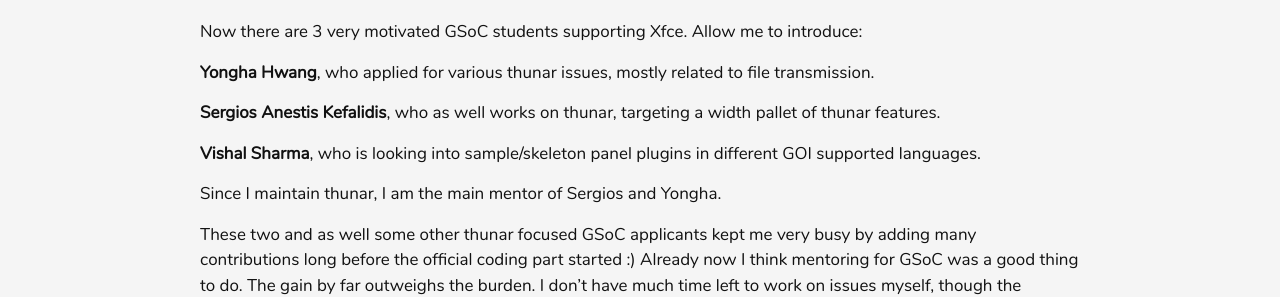
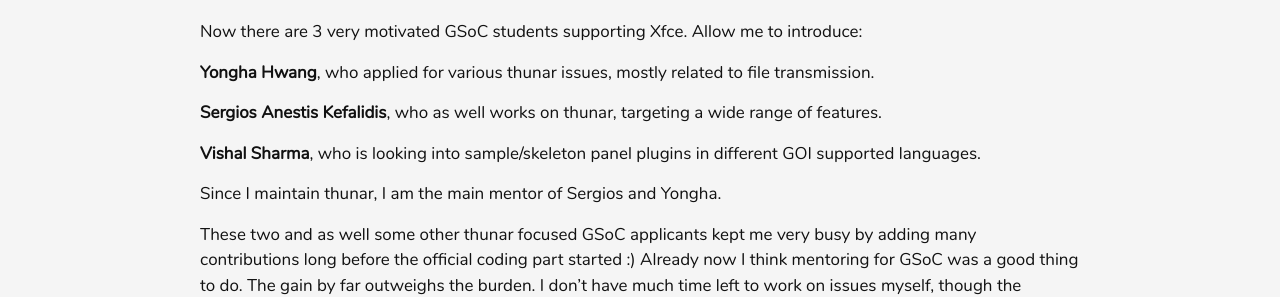
Before and after one commit to alexxcons/alexxcons.github.io, a Jekyll site: the page built from _posts/2021-06-23-xfce-participates-in-gsoc.md, in a window 1280 px wide. Shown: the part 339-636 px from the top of the page. Built offline with Jekyll 4.4.1, drawn with Linux system fonts in a browser that asks for light colours.

Commit message:
improved spelling

```diff
--- a/_posts/2021-06-23-xfce-participates-in-gsoc.md
+++ b/_posts/2021-06-23-xfce-participates-in-gsoc.md
@@ -17,7 +17,7 @@
 
 **Yongha Hwang**, who applied for various thunar issues, mostly related to file transmission.
 
-**Sergios Anestis Kefalidis**, who as well works on thunar, targeting a width pallet of thunar features.
+**Sergios Anestis Kefalidis**, who as well works on thunar, targeting a wide range of features.
 
 **Vishal Sharma**, who is looking into sample/skeleton panel plugins in different GOI supported languages.
 
```
